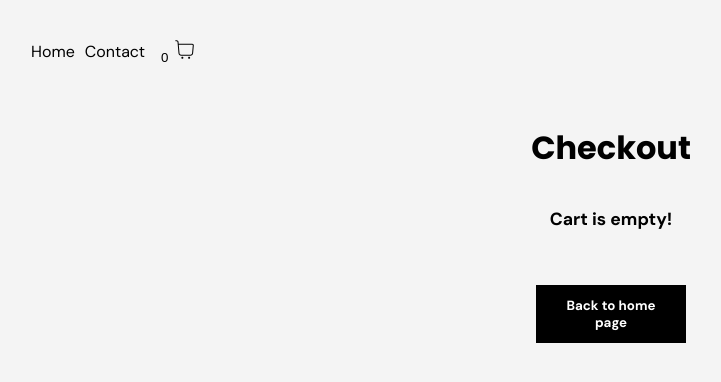
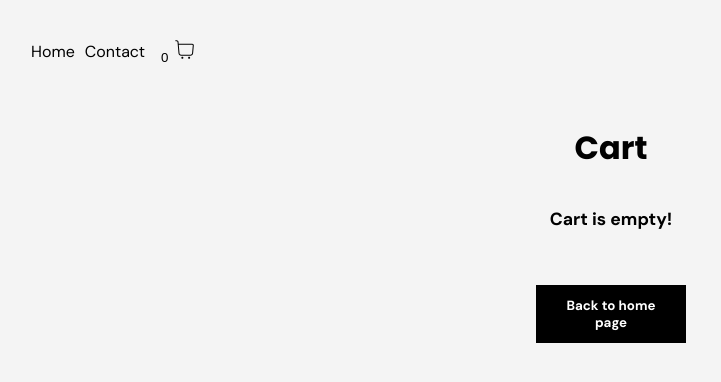
Before and after one commit to martemoslet/js-frameworks-ca, a React (Create React App) app: page /checkoutPage in a window 1280 px wide. Shown: the top 382 px of the page, without its empty margins (29-750 px from the left). Built offline with nearby package versions, Linux system fonts and the light colour scheme.

Commit message:
Updates heading

```diff
--- a/src/pages/CheckoutPage.jsx
+++ b/src/pages/CheckoutPage.jsx
@@ -3,7 +3,7 @@ import Checkout from "../components/Checkout";
 export default function CheckoutPage () {
     return (
         <div className="checkout-card">
-        <h1>Checkout</h1>
+        <h1>Cart</h1>
         <Checkout />
     </div>
       );
```
